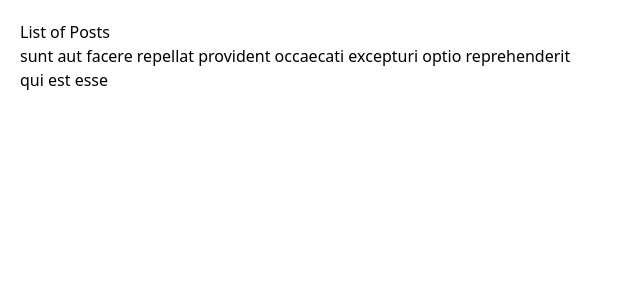
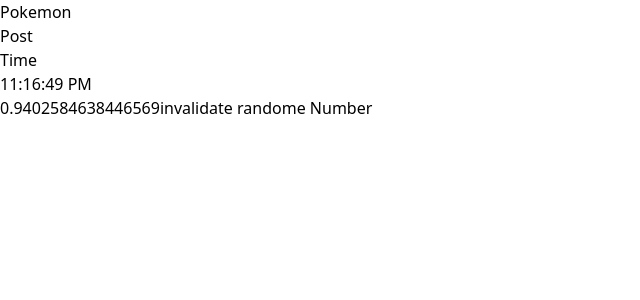
Before and after one commit to gitsoufiane/reactQuery, a React (Create React App) app in the folder rq-essential/: page /time in a window 1280 px wide. Shown: the top 300 px of the page, without its empty margins (0-640 px from the left). Built offline with nearby package versions, Linux system fonts and the light colour scheme; no server answers.

Commit message:
23 to 27

```diff
--- a/rq-essential/package.json
+++ b/rq-essential/package.json
@@ -10,6 +10,7 @@
     "react": "^17.0.2",
     "react-dom": "^17.0.2",
     "react-query": "^3.34.14",
+    "react-router-dom": "^6.2.1",
     "react-scripts": "5.0.0",
     "styled-components": "^5.3.3",
     "web-vitals": "^2.1.4"
--- a/rq-essential/src/App.jsx
+++ b/rq-essential/src/App.jsx
@@ -1,29 +1,57 @@
 import React from 'react';
 import { Pokemon, Count, PokemonSearch } from './components/Pokemon';
 import { Posts, Post } from './components/Posts';
+import { Time } from './components/Time';
+import { BrowserRouter, Routes, Route, Link } from 'react-router-dom';
 
 function App() {
   const [pokemonName, setPokemonName] = React.useState('');
 
   const [postId, setPostId] = React.useState(-1);
   return (
-    <div className="container m-auto p-5">
-      {/* <PokemonSearch
+    <BrowserRouter>
+      <nav>
+        <ul>
+          <li>
+            <Link to="/pokemon">Pokemon</Link>
+          </li>
+          <li>
+            <Link to="/post">Post</Link>
+          </li>
+          <li>
+            <Link to="/time">Time</Link>
+          </li>
+        </ul>
+      </nav>
+      <Routes>
+        <Route
+          path="/pokemon"
+          element={
+            <>
+              <PokemonSearch
                 pokemonName={pokemonName}
                 setPokemonName={setPokemonName}
               />
               <Count />
               <div className="">
                 <Pokemon pokemonName={pokemonName} />
-      </div> */}
-      <div>
-        {postId === -1 ? (
+              </div>
+            </>
+          }
+        />
+        <Route
+          path="/post"
+          element={
+            postId === -1 ? (
               <Posts setPostId={setPostId} />
             ) : (
               <Post postId={postId} setPostId={setPostId} />
-        )}
-      </div>
-    </div>
+            )
+          }
+        />
+        <Route path="/time" element={<Time />} />
+      </Routes>
+    </BrowserRouter>
   );
 }
 
--- a/rq-essential/src/components/Posts/usePosts.js
+++ b/rq-essential/src/components/Posts/usePosts.js
@@ -52,6 +52,8 @@
     initialData: postInitialData,
     cacheTime: Infinity,
     onSuccess: data => data.forEach(post => queryClient.setQueryData(['post', post.id], post)),
+    onError: error => console.log(error),
+    onSettled: (data,error)=> console.log({data,error})
   });
 }
 
--- /dev/null
+++ b/rq-essential/src/components/Time/Time.jsx
@@ -0,0 +1,20 @@
+import React from 'react';
+import { useQuery ,useQueryClient} from 'react-query';
+
+export function Time() {
+  const client = useQueryClient();
+  const timeQuery = useQuery('time', () => new Date().toLocaleTimeString(), {
+    refetchInterval: 1000,
+    refetchIntervalInBackground: true,
+  });
+
+  const randomQuery = useQuery('random', () => Math.random())
+
+  console.log({ timeQuery });
+  return <div>
+    {timeQuery.data}
+    <br />
+    {randomQuery.data}
+    <button onClick={()=> client.invalidateQueries('random')}> invalidate randome Number</button>
+  </div>;
+}
--- /dev/null
+++ b/rq-essential/src/components/Time/index.js
@@ -0,0 +1 @@
+export { Time } from './Time';
```
Also changed, not shown: 1 other file (tests, documents, lock files or other folders). Lines whose indentation alone changed are shown as unchanged.
